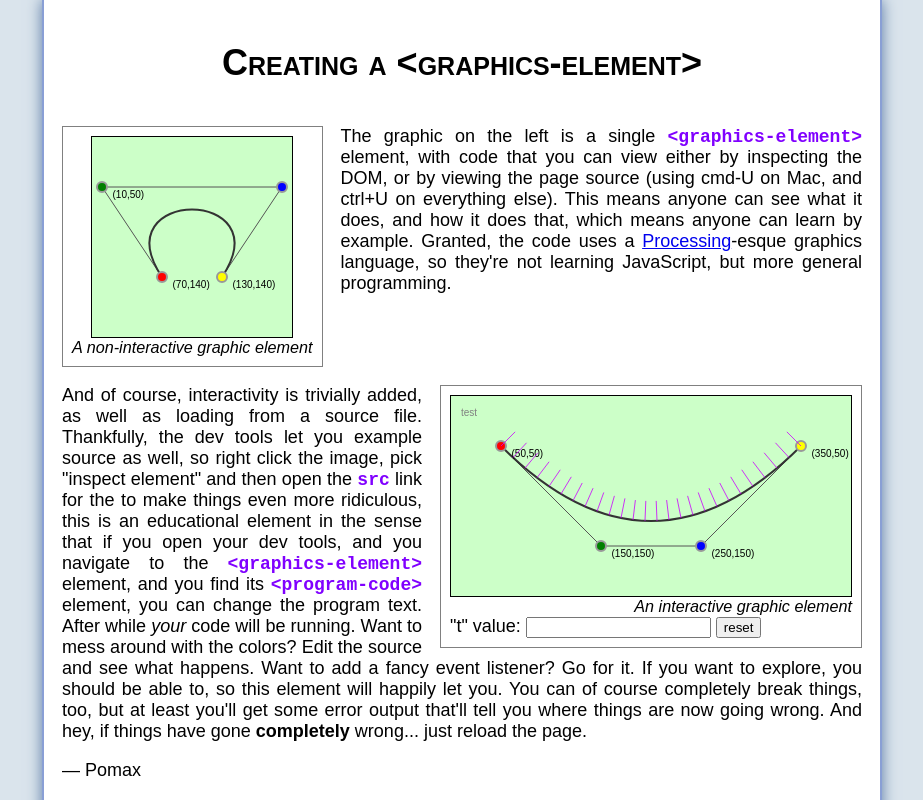
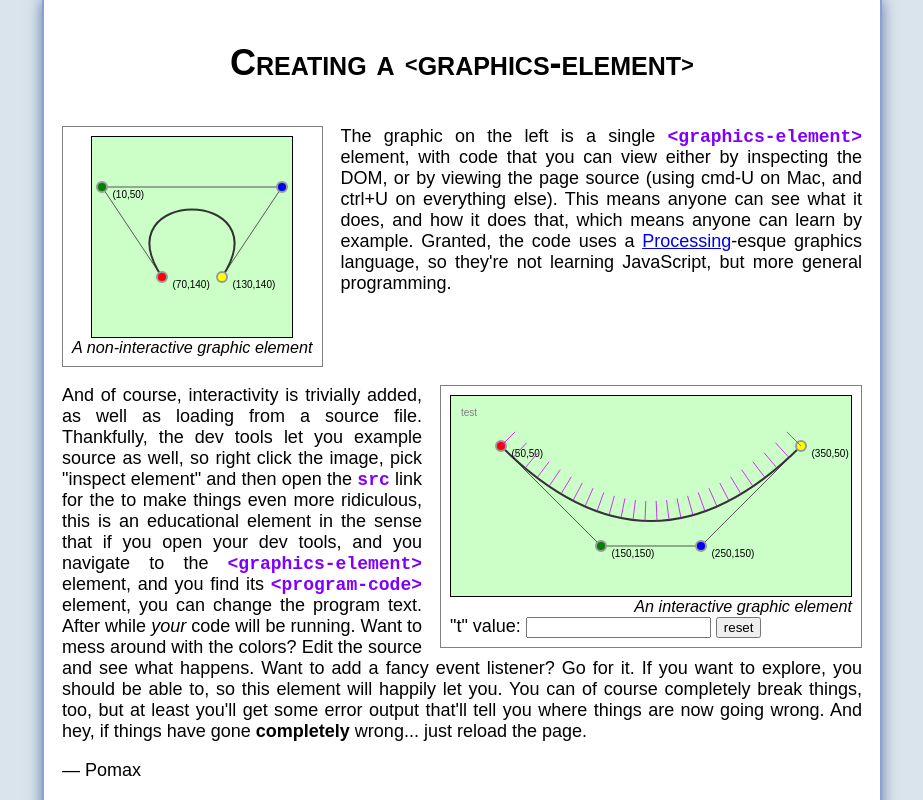
Before and after one commit to Pomax/custom-graphics-element, a plain HTML site: page index.html in a window 1280 px wide. Shown: the top 800 px of the page, without its empty margins (178-1101 px from the left). Drawn offline with Linux system fonts and the light colour scheme.

Commit message:
reverting a silly change

```diff
--- a/index.html
+++ b/index.html
@@ -46,7 +46,7 @@
 
   <body>
     <header>
-      <h1>Creating a &lt;graphics-element&gt;</h1>
+      <h1>Creating a <span>&lt;</span>graphics-element<span>&gt;</span></h1>
     </header>
 
     <main>
```
